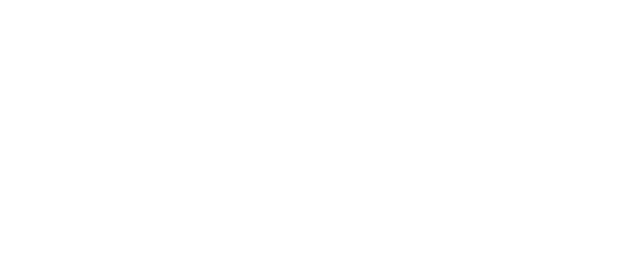
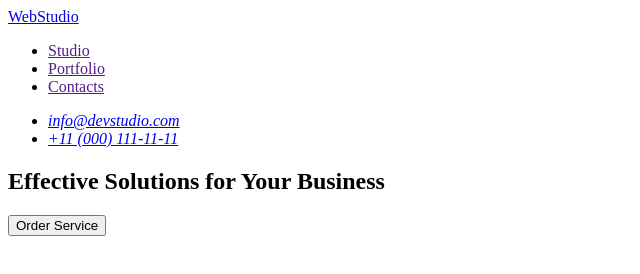
Before and after one commit to InnaNek/goit-markup-hw-01, a plain HTML site: page index.html in a window 1280 px wide. Shown: the whole page, without its empty margins (0-640 px from the left). Drawn offline with Linux system fonts and the light colour scheme.

Commit message:
header+hero

```diff
--- a/index.html
+++ b/index.html
@@ -8,7 +8,29 @@
 </head>
 
 <body>
-
+<header>
+    <a href="./index.html">WebStudio</a>
+    <nav>
+        <ul>
+            <li><a href="">Studio</a></li>
+            <li><a href="">Portfolio</a></li>
+            <li><a href="">Contacts</a></li>
+        </ul>
+    </nav>
+    <address>
+        <ul>
+            <li><a href="mailto:info@devstudio.com">info@devstudio.com</a></li>
+            <li><a href="tel:+110001111111">+11 (000) 111-11-11</a></li>
+        </ul>
+    </address>
+</header>
+<main>
+    <section>
+        <h1>Effective Solutions
+            for Your Business</h1>
+        <button type="button">Order Service</button>
+    </section>
+</main>
 
 
 </body>
```
